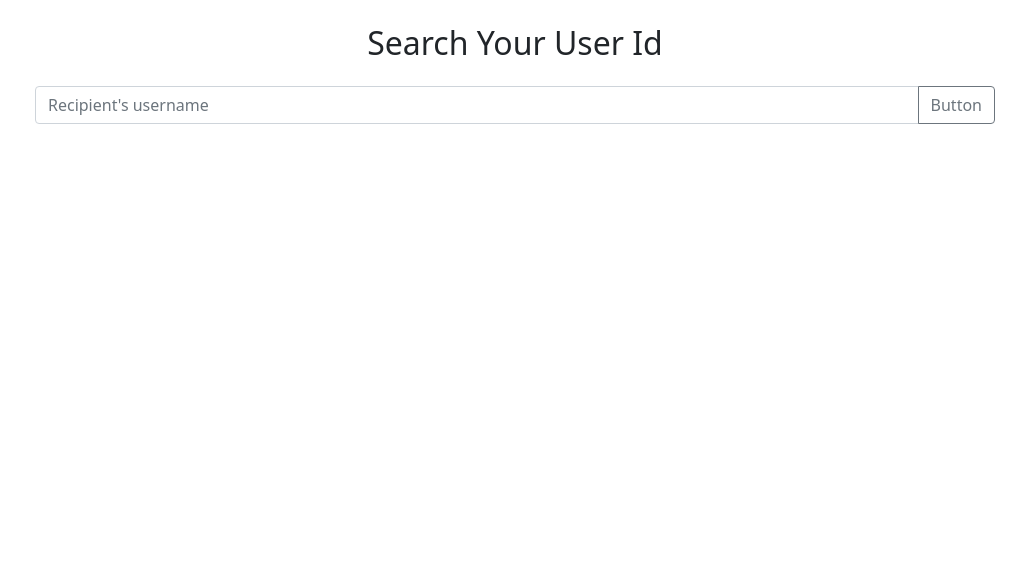
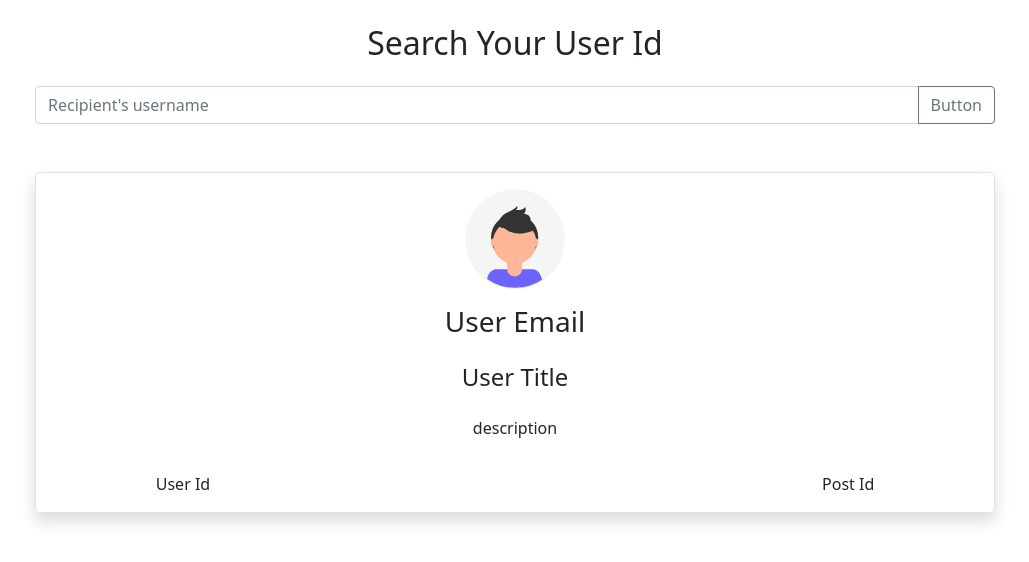
Before and after one commit to Tanvir-Alam625/search-user-info, a plain HTML site: page index.html in a window 1280 px wide. Shown: the whole page, without its empty margins (125-1154 px from the left). Drawn offline with nearby package versions, Linux system fonts and the light colour scheme.

Commit message:
UI created

```diff
--- a/index.html
+++ b/index.html
@@ -7,18 +7,51 @@
     <title>User information</title>
     <!-- bootstrap link  -->
     <link href="https://cdn.jsdelivr.net/npm/bootstrap@5.0.2/dist/css/bootstrap.min.css" rel="stylesheet" integrity="sha384-EVSTQN3/azprG1Anm3QDgpJLIm9Nao0Yz1ztcQTwFspd3yD65VohhpuuCOmLASjC" crossorigin="anonymous">
-
+    <style>
+        .search-result{
+            display: flex;
+            justify-content: center;
+            flex-direction: column;
+            align-items: center;
+        }
+        .user-id{
+            display: flex;
+            justify-content: space-between;
+        }
+    </style>
 </head>
 <body>
     <header class="my-4">
         <h2 class="text-center">Search Your User Id</h2>
     </header>
-    <div class="search-box w-75 mx-auto">
-        <div class="input-group mb-3">
-            <input type="text" class="form-control" placeholder="Recipient's username" aria-label="Recipient's username" aria-describedby="button-addon2">
-            <button class="btn btn-outline-secondary" type="button" id="button-addon2">Button</button>
-          </div>
-    </div>
+    <main>
+        <div class="search-box w-75 mx-auto">
+            <div class="input-group mb-5">
+                <input id="userId" type="text" class="form-control" placeholder="Recipient's username" aria-label="Recipient's username" aria-describedby="button-addon2">
+                <button onclick="checkUser()" class="btn btn-outline-secondary" type="button" id="button-addon2">Button</button>
+              </div>
+        </div>
+        <div id="main" class="search-result w-75 mx-auto border py-3 rounded shadow ">
+            <div class="user-image mb-3">
+                <img src="./image/undraw_profile_pic_ic-5-t.svg" width="100" alt="user">
+            </div>
+            <div class="user-email mb-3">
+                <h3>User Email</h3>
+            </div>
+            <div class="user-title mb-3">
+                <h4>User Title</h4>
+            </div>
+            <div class="user-description mb-3">
+                <p>description</p>
+            </div>
+            <div class="user-id w-75">
+                <span>User Id</span>
+                <span>Post Id</span>
+            </div>
+
+        </div>
+    </main>
+
 
     <!-- bootstrap -->
     <script src="https://cdn.jsdelivr.net/npm/bootstrap@5.0.2/dist/js/bootstrap.bundle.min.js" integrity="sha384-MrcW6ZMFYlzcLA8Nl+NtUVF0sA7MsXsP1UyJoMp4YLEuNSfAP+JcXn/tWtIaxVXM" crossorigin="anonymous"></script>
```
